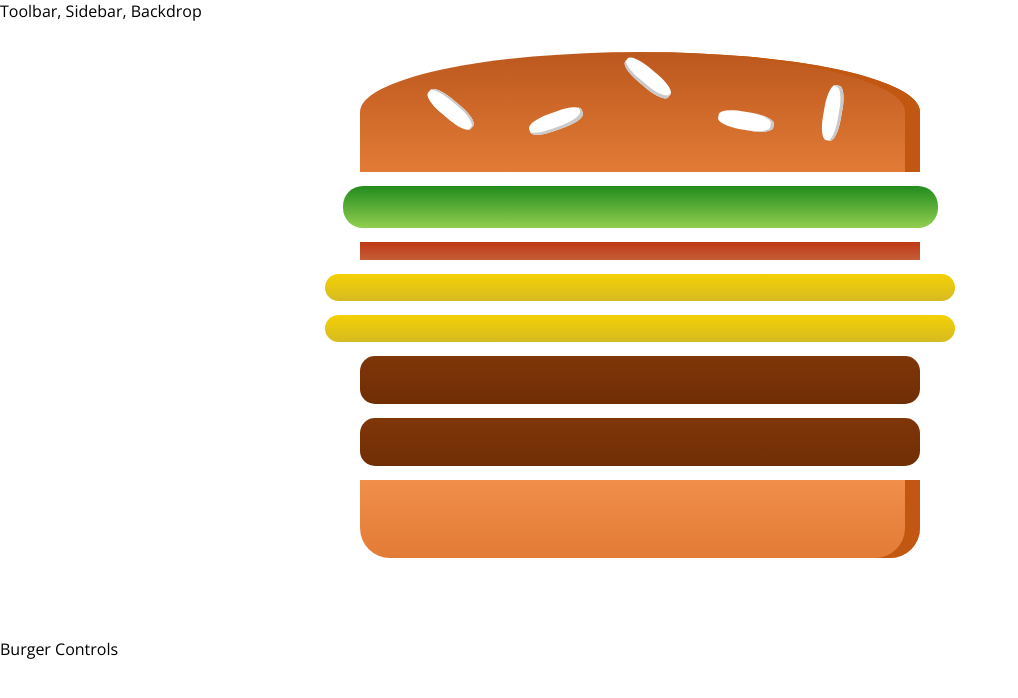
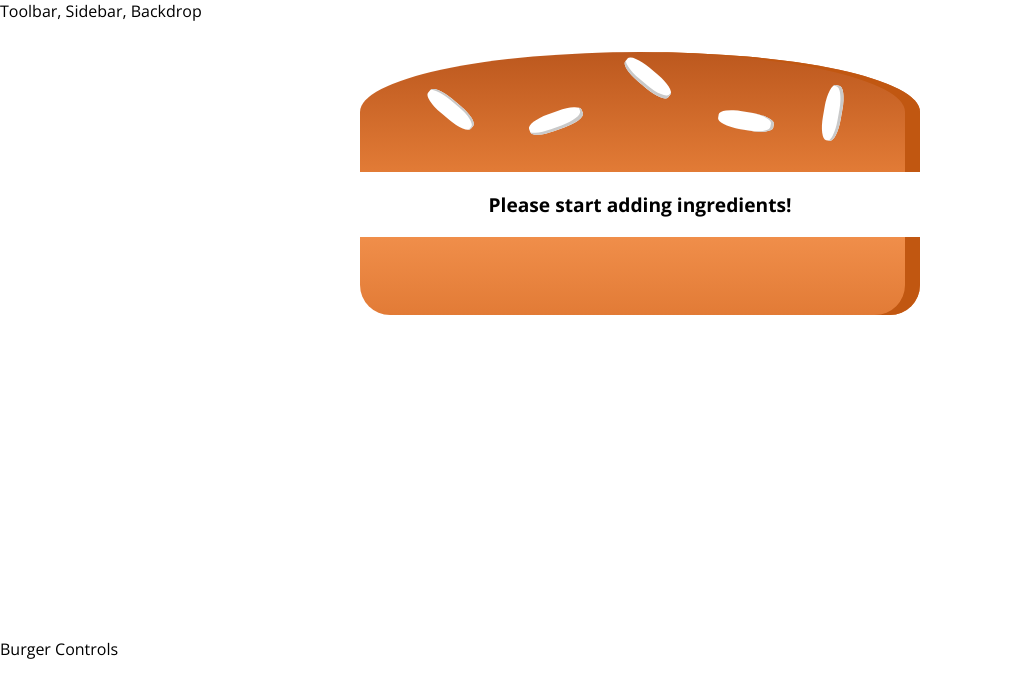
Before and after one commit to ssamsara98/React-Practice, a React app: page / in a window 1280 px wide. Shown: the top 698 px of the page, without its empty margins (0-1018 px from the left). Built offline with nearby package versions, Linux system fonts and the light colour scheme.

Commit message:
Calculating the Ingredient Sum Dynamically

```diff
--- a/src/components/Burger/Burger.jsx
+++ b/src/components/Burger/Burger.jsx
@@ -4,11 +4,18 @@
 import Burgeringredient from "./Burgeringredient/BurgerIngredient";
 
 const burger = (props) => {
-	const transformIngredients = Object.keys(props.ingredients).map((igKey) => {
-		return [...Array(props.ingredients[igKey])].map((_, i) => {
-			return <Burgeringredient key={igKey + i} type={igKey} />;
-		});
-	});
+	let transformIngredients = Object.keys(props.ingredients)
+		.map((igKey) => {
+			return [...Array(props.ingredients[igKey])].map((_, i) => {
+				return <Burgeringredient key={igKey + i} type={igKey} />;
+			});
+		})
+		.reduce((arr, el) => {
+			return arr.concat(el);
+		}, []);
+	if (transformIngredients.length === 0) {
+		transformIngredients = <p>Please start adding ingredients!</p>
+	}
 	return (
 		<div className={classes.Burger}>
 			<Burgeringredient type="bread-top" />
--- a/src/containers/BurgerBuilder/BurgerBuilder.jsx
+++ b/src/containers/BurgerBuilder/BurgerBuilder.jsx
@@ -8,10 +8,10 @@
 		super(props);
 		this.state = {
 			ingredients: {
-				salad: 1,
-				bacon: 1,
-				cheese: 2,
-				meat: 2,
+				salad: 0,
+				bacon: 0,
+				cheese: 0,
+				meat: 0,
 			},
 		};
 	}
```
